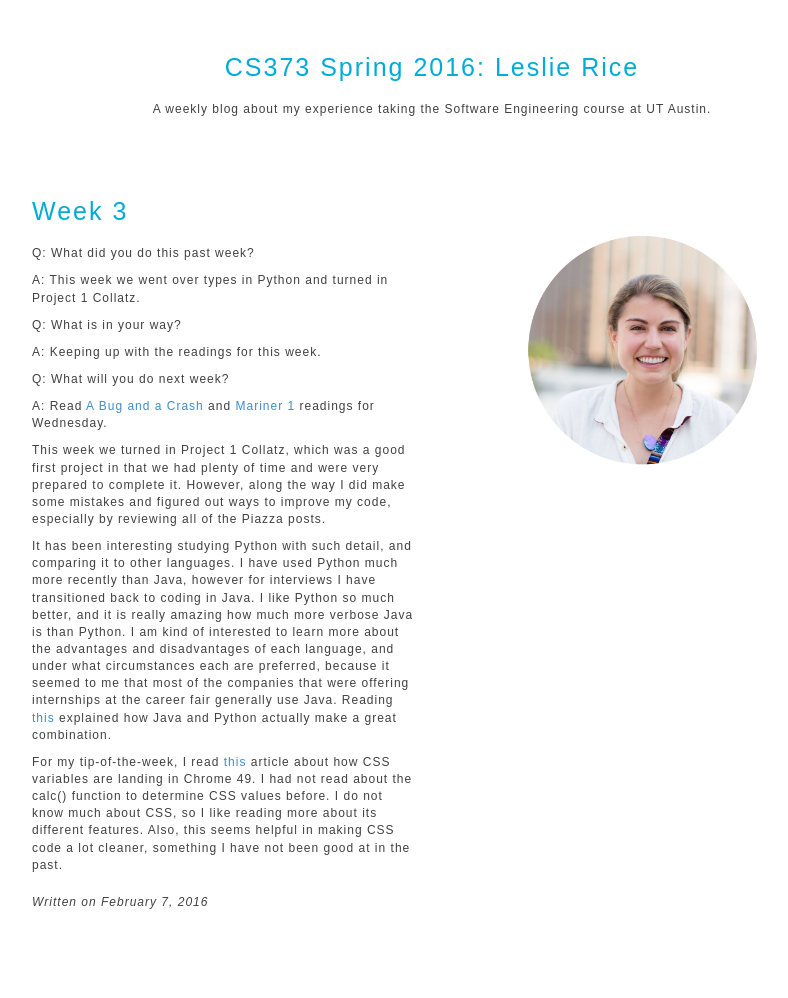
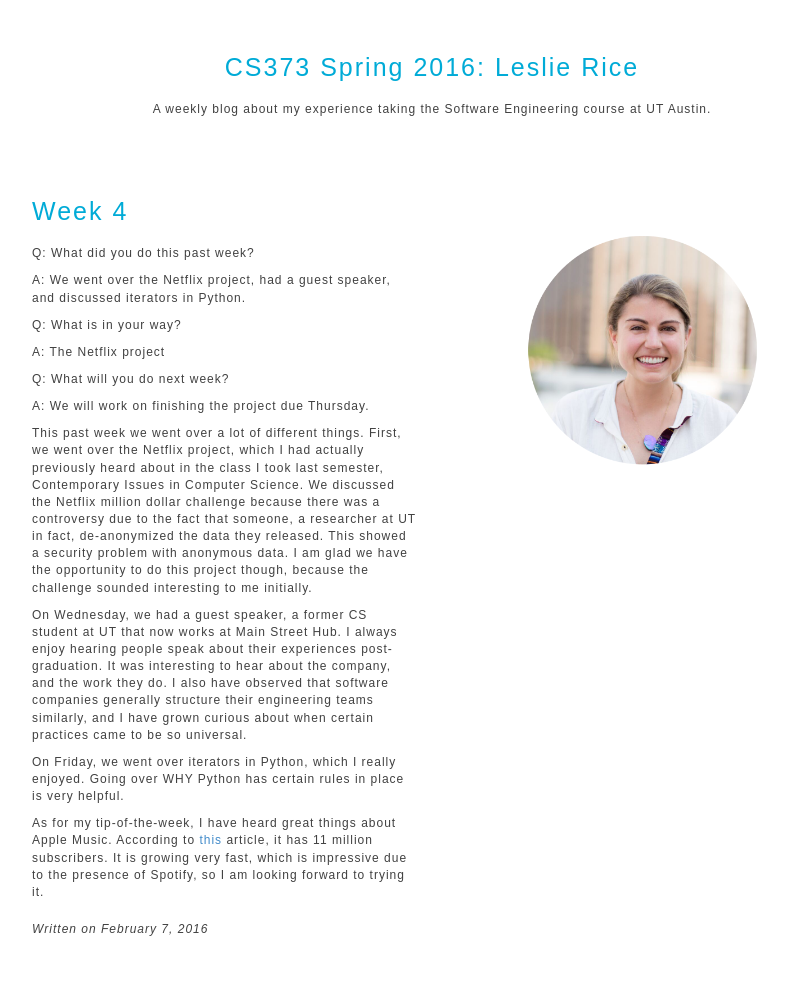
Before and after one commit to leslierice/leslierice.github.io, a Jekyll site: the page built from _posts/2016-2-7-Week-4.md, in a window 1280 px wide. Shown: the whole page, without its empty margins (208-996 px from the left). Built offline with Jekyll 4.4.1, drawn with Linux system fonts in a browser that asks for light colours; before the commit the page ends 971 px from its top, so only the background shows below that.

Commit message:
updating week 4

```diff
--- a/_posts/2016-2-7-Week-4.md
+++ b/_posts/2016-2-7-Week-4.md
@@ -1,22 +1,24 @@
 ---
 layout: post
-title: Week 3
+title: Week 4
 ---
 
 Q: What did you do this past week?
 
-A: This week we went over types in Python and turned in Project 1 Collatz.
+A: We went over the Netflix project, had a guest speaker, and discussed iterators in Python.
 
 Q: What is in your way?
 
-A: Keeping up with the readings for this week.
+A: The Netflix project
 
 Q: What will you do next week?
 
-A: Read [A Bug and a Crash](http://www.around.com/ariane.html) and [Mariner 1](http://webcache.googleusercontent.com/search?q=cache:ZBWTovsmUrMJ:nssdc.gsfc.nasa.gov/nmc/spacecraftDisplay.do%3Fid%3DMARIN1+&cd=1&hl=en&ct=clnk&gl=us) readings for Wednesday.
+A: We will work on finishing the project due Thursday.
 
-This week we turned in Project 1 Collatz, which was a good first project in that we had plenty of time and were very prepared to complete it. However, along the way I did make some mistakes and figured out ways to improve my code, especially by reviewing all of the Piazza posts.
+This past week we went over a lot of different things. First, we went over the Netflix project, which I had actually previously heard about in the class I took last semester, Contemporary Issues in Computer Science. We discussed the Netflix million dollar challenge because there was a controversy due to the fact that someone, a researcher at UT in fact, de-anonymized the data they released. This showed a security problem with anonymous data. I am glad we have the opportunity to do this project though, because the challenge sounded interesting to me initially.
 
-It has been interesting studying Python with such detail, and comparing it to other languages. I have used Python much more recently than Java, however for interviews I have transitioned back to coding in Java. I like Python so much better, and it is really amazing how much more verbose Java is than Python. I am kind of interested to learn more about the advantages and disadvantages of each language, and under what circumstances each are preferred, because it seemed to me that most of the companies that were offering internships at the career fair generally use Java. Reading [this](https://www.python.org/doc/essays/comparisons/) explained how Java and Python actually make a great combination.
+On Wednesday, we had a guest speaker, a former CS student at UT that now works at Main Street Hub. I always enjoy hearing people speak about their experiences post-graduation. It was interesting to hear about the company, and the work they do. I also have observed that software companies generally structure their engineering teams similarly, and I have grown curious about when certain practices came to be so universal.
 
-For my tip-of-the-week, I read [this](https://developers.google.com/web/updates/2016/02/css-variables-why-should-you-care) article about how CSS variables are landing in Chrome 49. I had not read about the calc() function to determine CSS values before. I do not know much about CSS, so I like reading more about its different features. Also, this seems helpful in making CSS code a lot cleaner, something I have not been good at in the past.
+On Friday, we went over iterators in Python, which I really enjoyed. Going over WHY Python has certain rules in place is very helpful.
+
+As for my tip-of-the-week, I have heard great things about Apple Music. According to [this](http://techcrunch.com/2016/02/12/apple-music-tops-11-million-subscribers-icloud-reaches-782-million/) article, it has 11 million subscribers. It is growing very fast, which is impressive due to the presence of Spotify, so I am looking forward to trying it.
```
